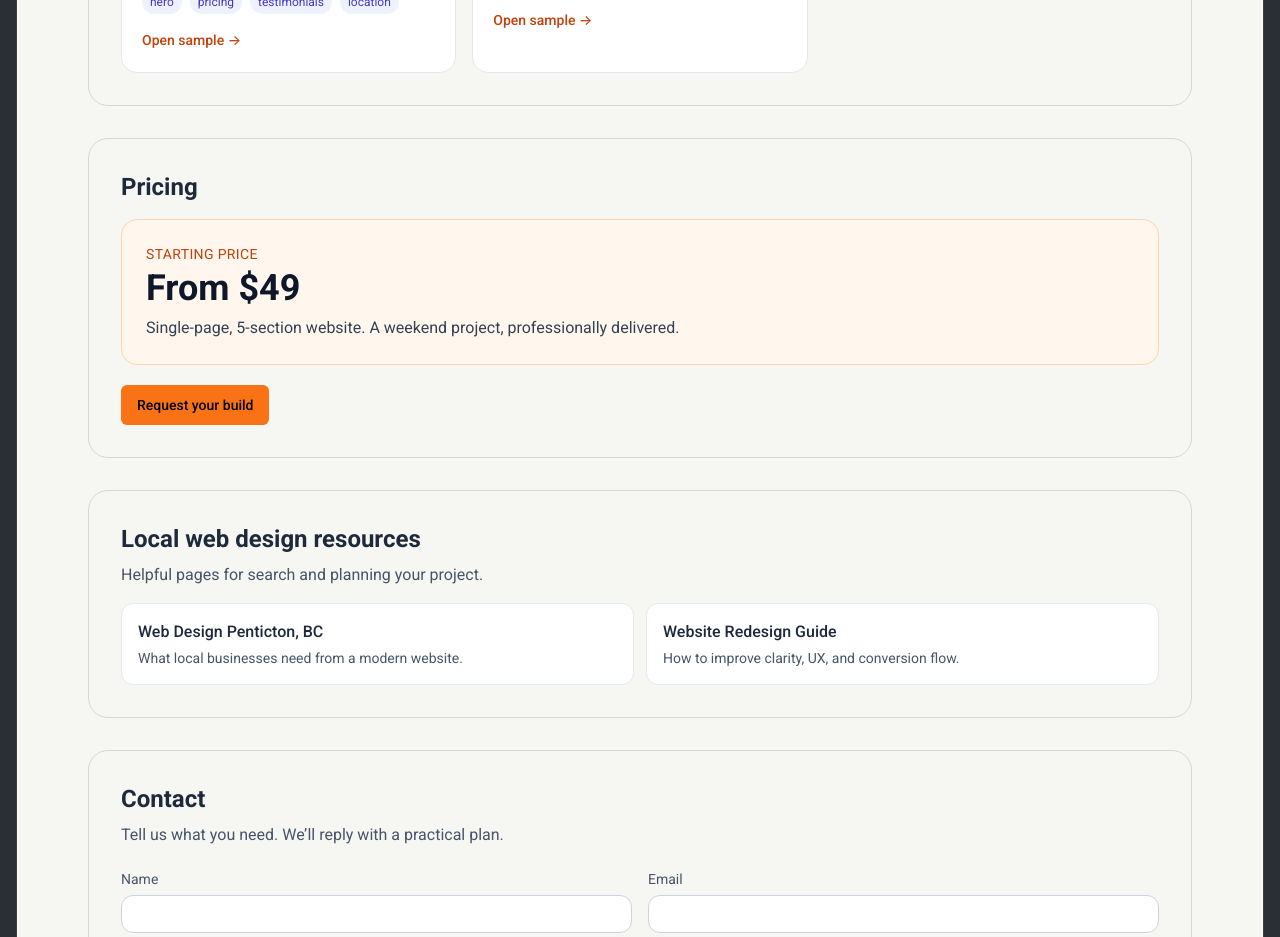
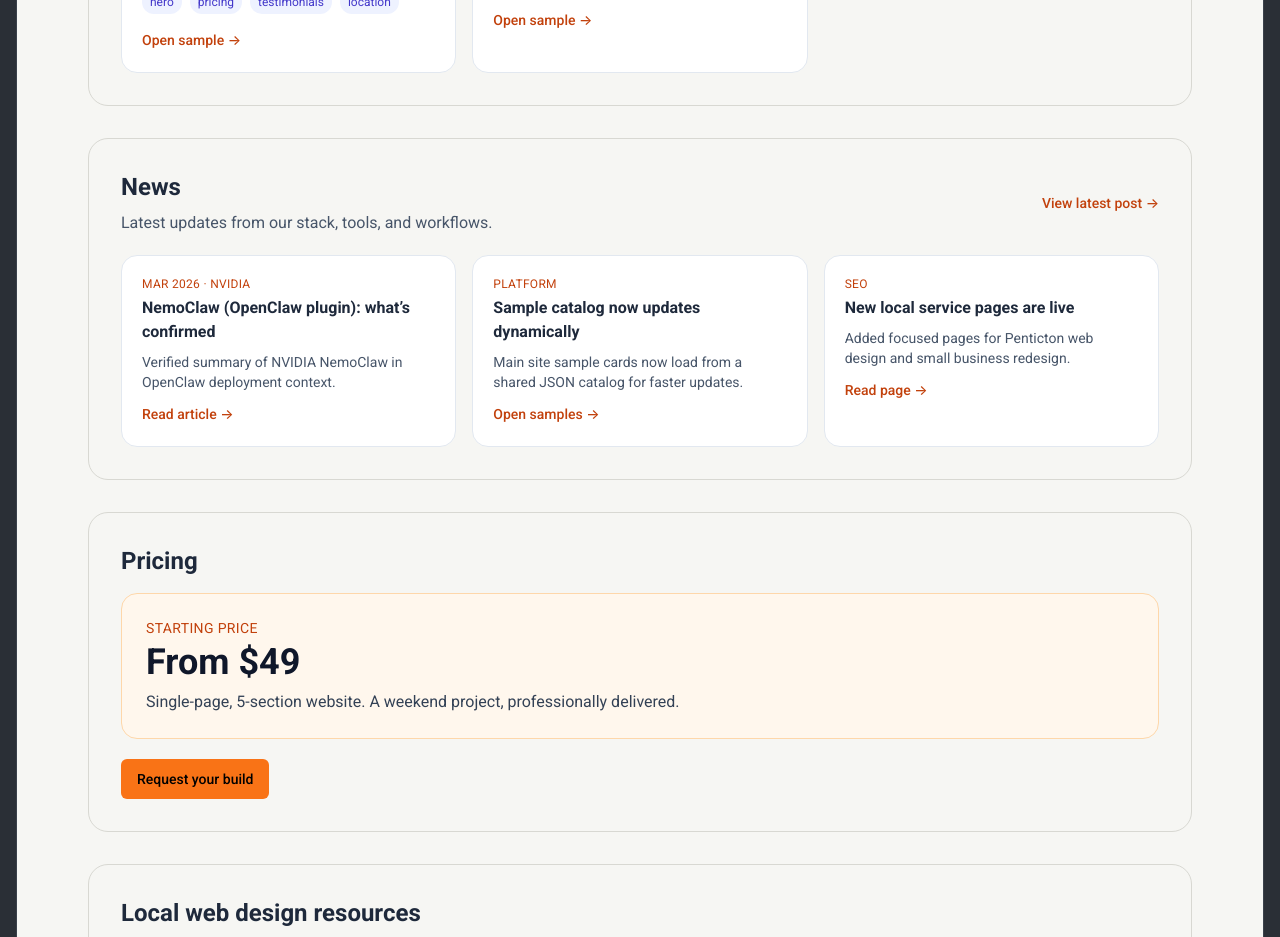
Before and after one commit to Freereact/codebg, a React (Vite) app: page / in a window 1280 px wide. Shown: the part 1840-2777 px from the top of the page. Built offline with nearby package versions, Linux system fonts and the light colour scheme; no server answers; the HTML template or start-up script is replaced by a standard one.

Commit message:
feat(news): add homepage news section with cards and nav link

```diff
--- a/src/App.tsx
+++ b/src/App.tsx
@@ -208,6 +208,7 @@ export default function App() {
             <a href="#services" className="hover:text-orange-400">Services</a>
             <a href="#process" className="hover:text-orange-400">Process</a>
             <a href="#samples" className="hover:text-orange-400">Samples</a>
+            <a href="#news" className="hover:text-orange-400">News</a>
             <a href="#pricing" className="hover:text-orange-400">Pricing</a>
             <a href="#contact" className="hover:text-orange-400">Contact</a>
           </nav>
@@ -320,6 +321,40 @@ export default function App() {
           </div>
         </section>
 
+
+        <section id="news" className="section-card p-8">
+          <div className="flex flex-wrap items-center justify-between gap-3">
+            <div>
+              <h2 className="text-2xl font-semibold text-slate-800">News</h2>
+              <p className="mt-2 text-slate-600">Latest updates from our stack, tools, and workflows.</p>
+            </div>
+            <a href="/news/nemoclaw-by-nvidia.html" className="text-sm font-medium text-orange-700 hover:text-orange-800">View latest post →</a>
+          </div>
+
+          <div className="mt-5 grid gap-4 md:grid-cols-3">
+            <article className="rounded-2xl border border-slate-200 bg-white p-5">
+              <p className="text-xs uppercase tracking-wide text-orange-700">Mar 2026 · NVIDIA</p>
+              <h3 className="mt-1 font-semibold text-slate-800">NemoClaw (OpenClaw plugin): what’s confirmed</h3>
+              <p className="mt-2 text-sm text-slate-600">Verified summary of NVIDIA NemoClaw in OpenClaw deployment context.</p>
+              <a href="/news/nemoclaw-by-nvidia.html" className="mt-3 inline-block text-sm font-medium text-orange-700 hover:text-orange-800">Read article →</a>
+            </article>
+
+            <article className="rounded-2xl border border-slate-200 bg-white p-5">
+              <p className="text-xs uppercase tracking-wide text-orange-700">Platform</p>
+              <h3 className="mt-1 font-semibold text-slate-800">Sample catalog now updates dynamically</h3>
+              <p className="mt-2 text-sm text-slate-600">Main site sample cards now load from a shared JSON catalog for faster updates.</p>
+              <a href="/customers/index.html" className="mt-3 inline-block text-sm font-medium text-orange-700 hover:text-orange-800">Open samples →</a>
+            </article>
+
+            <article className="rounded-2xl border border-slate-200 bg-white p-5">
+              <p className="text-xs uppercase tracking-wide text-orange-700">SEO</p>
+              <h3 className="mt-1 font-semibold text-slate-800">New local service pages are live</h3>
+              <p className="mt-2 text-sm text-slate-600">Added focused pages for Penticton web design and small business redesign.</p>
+              <a href="/services/web-design-penticton.html" className="mt-3 inline-block text-sm font-medium text-orange-700 hover:text-orange-800">Read page →</a>
+            </article>
+          </div>
+        </section>
+
         <section id="pricing" className="section-card p-8">
           <h2 className="text-2xl font-semibold text-slate-800">Pricing</h2>
           <div className="mt-4 rounded-2xl border border-orange-200 bg-orange-50 p-6">
```
